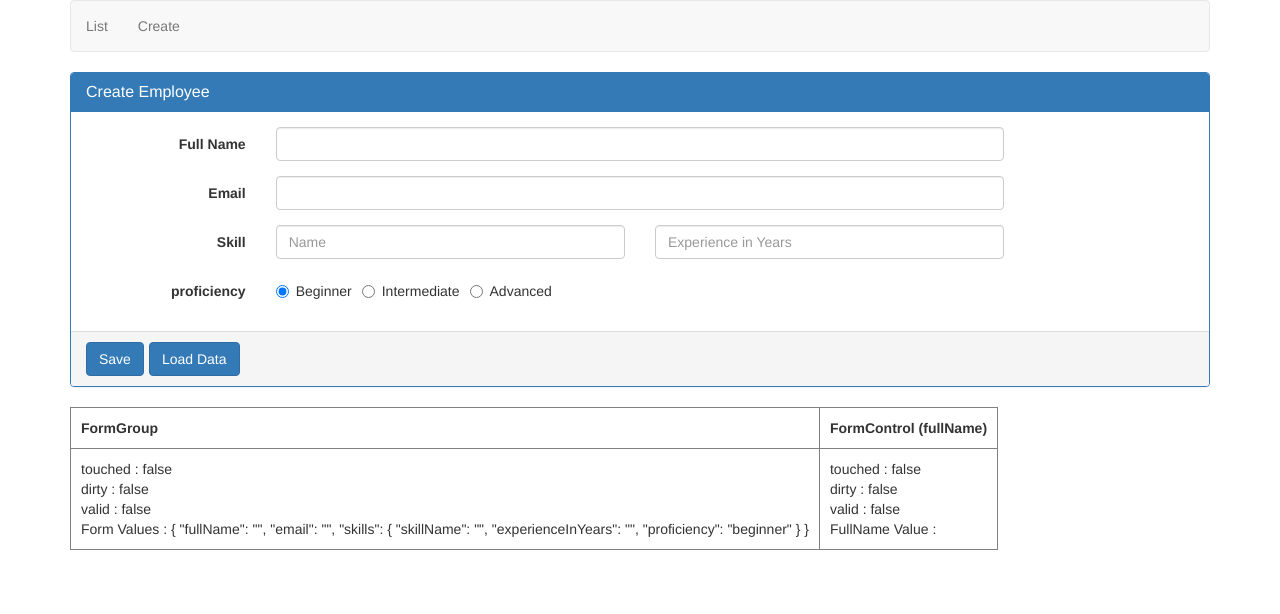
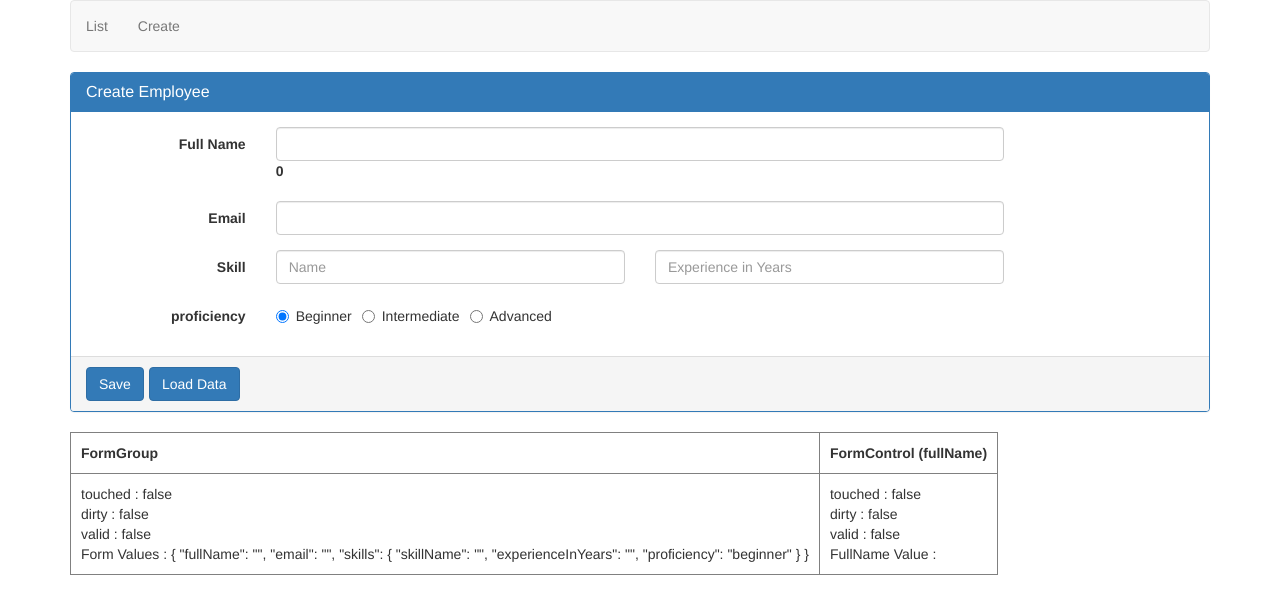
Before and after one commit to pusanja/angular-assignment, an Angular app: page /create in a window 1280 px wide. Shown: the top 614 px of the page. Built offline with nearby package versions, Linux system fonts and the light colour scheme.

Commit message:
Angularform control value changes

```diff
--- a/src/app/employee/create-employee.component.html
+++ b/src/app/employee/create-employee.component.html
@@ -8,6 +8,7 @@
         <label class="col-sm-2 control-label" for="fullName">Full Name</label>
         <div class="col-sm-8">
           <input id="fullName" formControlName="fullName" type="text" class="form-control">
+          <label>{{fullNameLength}}</label>
           <span class="help-block" *ngIf="employeeForm.get('fullName')?.errors && (employeeForm.get('fullName')?.touched || employeeForm.get('fullName')?.dirty)">
           <span *ngIf="employeeForm.get('fullName')?.errors ?.['required']">
             Full name is required
--- a/src/app/employee/create-employee.component.ts
+++ b/src/app/employee/create-employee.component.ts
@@ -8,6 +8,7 @@ import { FormGroup,FormBuilder,Validators } from '@angular/forms';
 })
 export class CreateEmployeeComponent implements OnInit {
   employeeForm!:FormGroup;
+  fullNameLength=0;
   constructor(private fb: FormBuilder) { }
 
   ngOnInit() {
@@ -18,12 +19,14 @@ export class CreateEmployeeComponent implements OnInit {
           skillName:[''],
           experienceInYears:[''],
           proficiency:['beginner']
+        })
+     });
+     this.employeeForm.get('skills').valueChanges.subscribe( (value:any)=> {
+     console.log(JSON.stringify(value));
+
+    });
 
 
-
-        })
-
-    })
 
   }
   onSubmit(): void{
```
